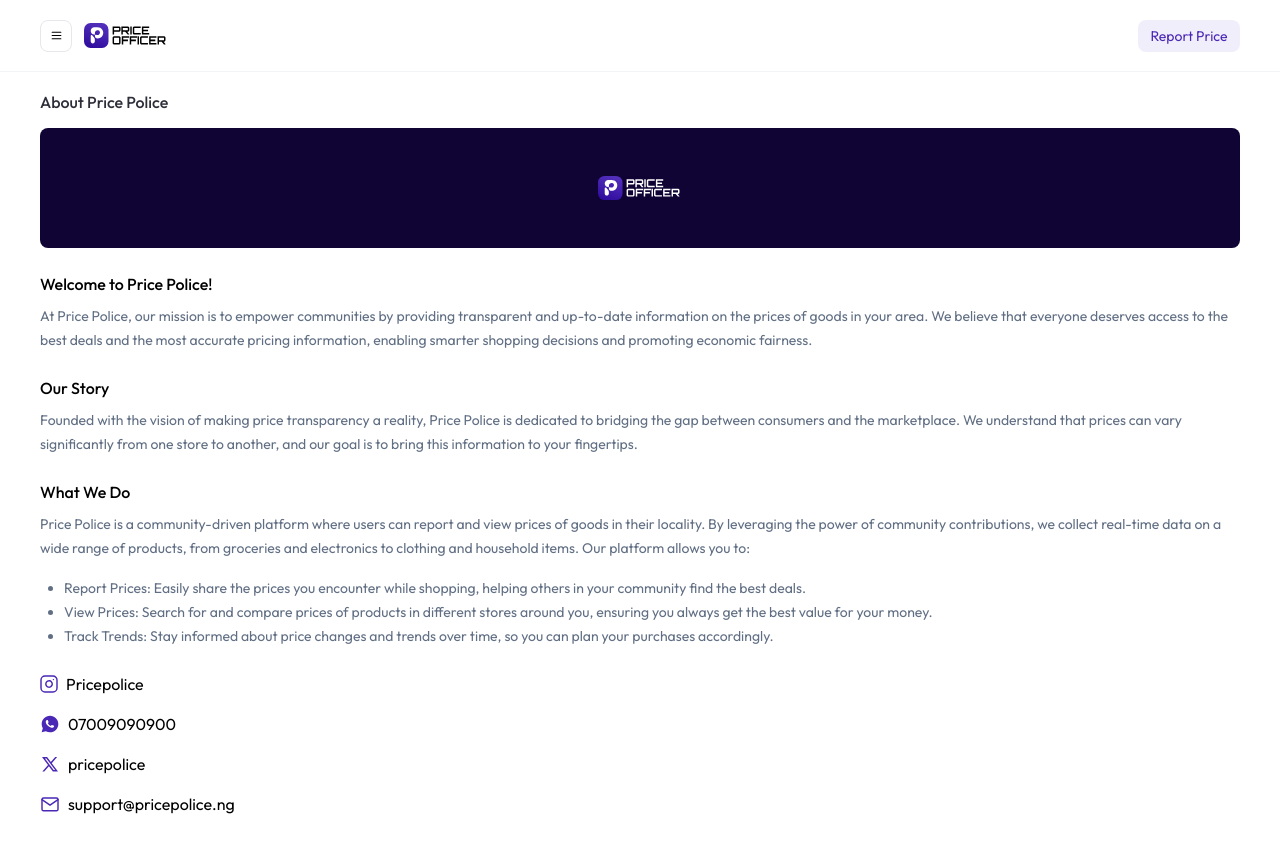
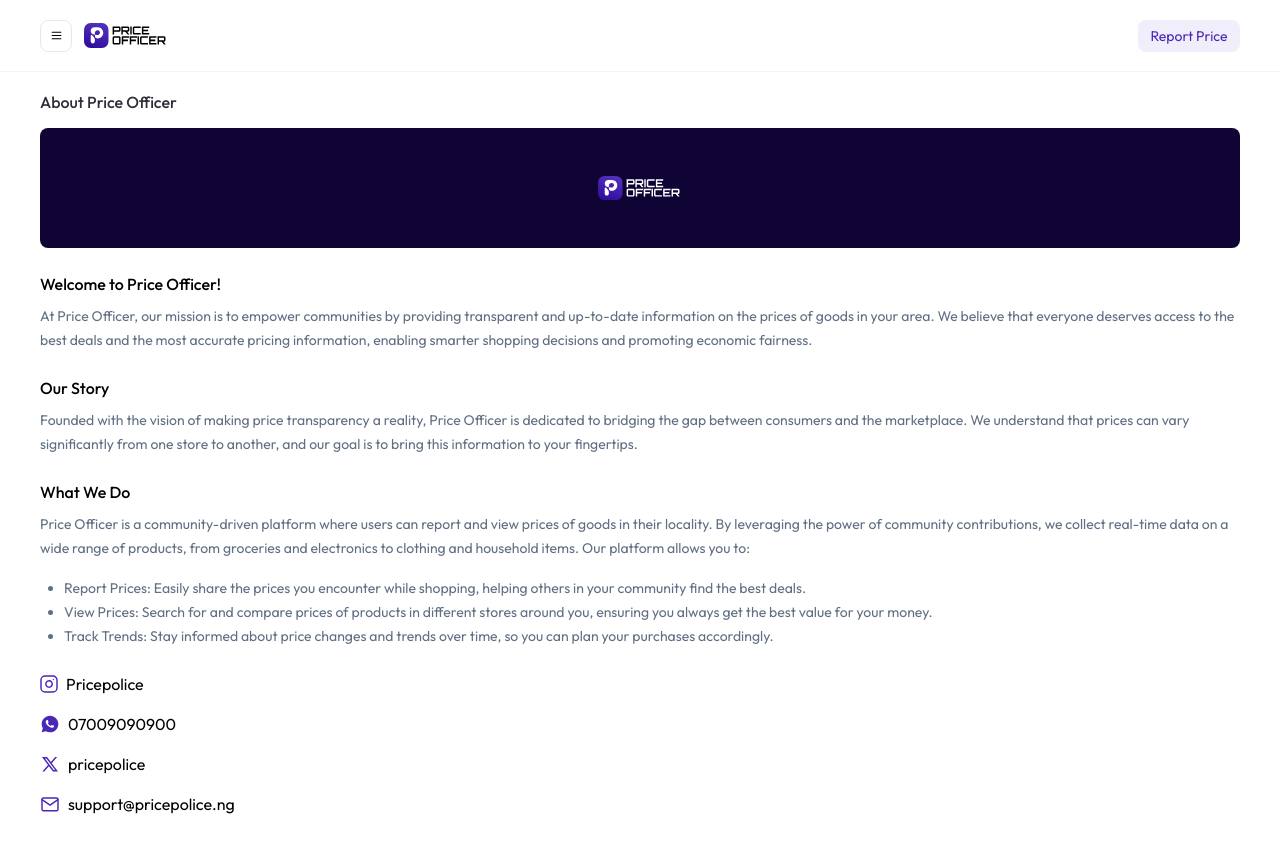
Before and after one commit to ojolowoblue/price-officer, a React (Vite) app: page /about in a window 1280 px wide. Shown: the top 852 px of the page. Built offline with nearby package versions, Linux system fonts and the light colour scheme.

Commit message:
update name

```diff
--- a/src/constants/appLinks.ts
+++ b/src/constants/appLinks.ts
@@ -3,5 +3,5 @@
   { name: 'View Prices', path: '/view-prices' },
   { name: 'Report Price', path: '/report-price' },
   // { name: 'Profile', path: '/profile' },
-  { name: 'About Price Police', path: '/about' },
+  { name: 'About Price Officer', path: '/about' },
 ];
--- a/src/views/About/index.tsx
+++ b/src/views/About/index.tsx
@@ -4,7 +4,7 @@
   return (
     <div className="app-x-spacing py-5 pb-20">
       <div className="flex flex-col gap-4 mb-6">
-        <h3 className="text-base font-medium text-foreground leading-5">About Price Police</h3>
+        <h3 className="text-base font-medium text-foreground leading-5">About Price Officer</h3>
 
         <div className="bg-[#100435] rounded-lg w-full h-[120px] flex justify-center items-center">
           <img src={Logo} alt="Price Officer" width={83.5} height={28} />
@@ -12,10 +12,10 @@
       </div>
 
       <div className="mb-6">
-        <h2 className="mb-2 font-medium">Welcome to Price Police!</h2>
+        <h2 className="mb-2 font-medium">Welcome to Price Officer!</h2>
 
         <p className="text-muted text-sm leading-6">
-          At Price Police, our mission is to empower communities by providing transparent and up-to-date information on
+          At Price Officer, our mission is to empower communities by providing transparent and up-to-date information on
           the prices of goods in your area. We believe that everyone deserves access to the best deals and the most
           accurate pricing information, enabling smarter shopping decisions and promoting economic fairness.
         </p>
@@ -25,7 +25,7 @@
         <h2 className="mb-2 font-medium">Our Story</h2>
 
         <p className="text-muted text-sm leading-6">
-          Founded with the vision of making price transparency a reality, Price Police is dedicated to bridging the gap
+          Founded with the vision of making price transparency a reality, Price Officer is dedicated to bridging the gap
           between consumers and the marketplace. We understand that prices can vary significantly from one store to
           another, and our goal is to bring this information to your fingertips.
         </p>
@@ -35,9 +35,9 @@
         <h2 className="mb-2 font-medium">What We Do</h2>
 
         <p className="text-muted text-sm leading-6">
-          Price Police is a community-driven platform where users can report and view prices of goods in their locality.
-          By leveraging the power of community contributions, we collect real-time data on a wide range of products,
-          from groceries and electronics to clothing and household items. Our platform allows you to:
+          Price Officer is a community-driven platform where users can report and view prices of goods in their
+          locality. By leveraging the power of community contributions, we collect real-time data on a wide range of
+          products, from groceries and electronics to clothing and household items. Our platform allows you to:
         </p>
 
         <ul className="mt-4 list-disc pl-6">
```
